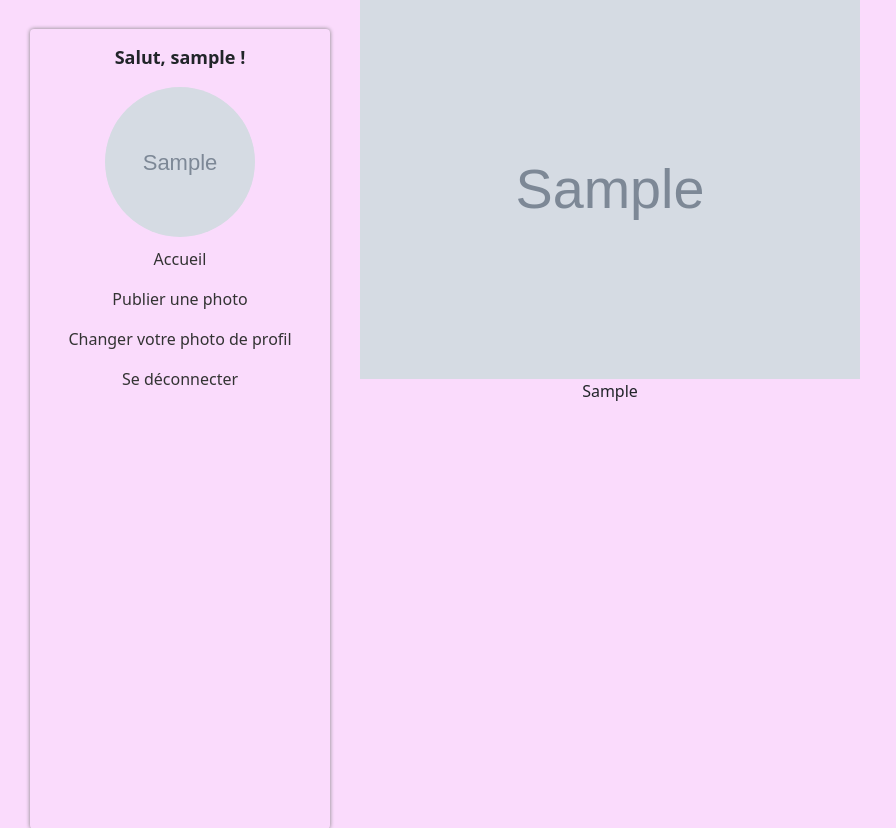
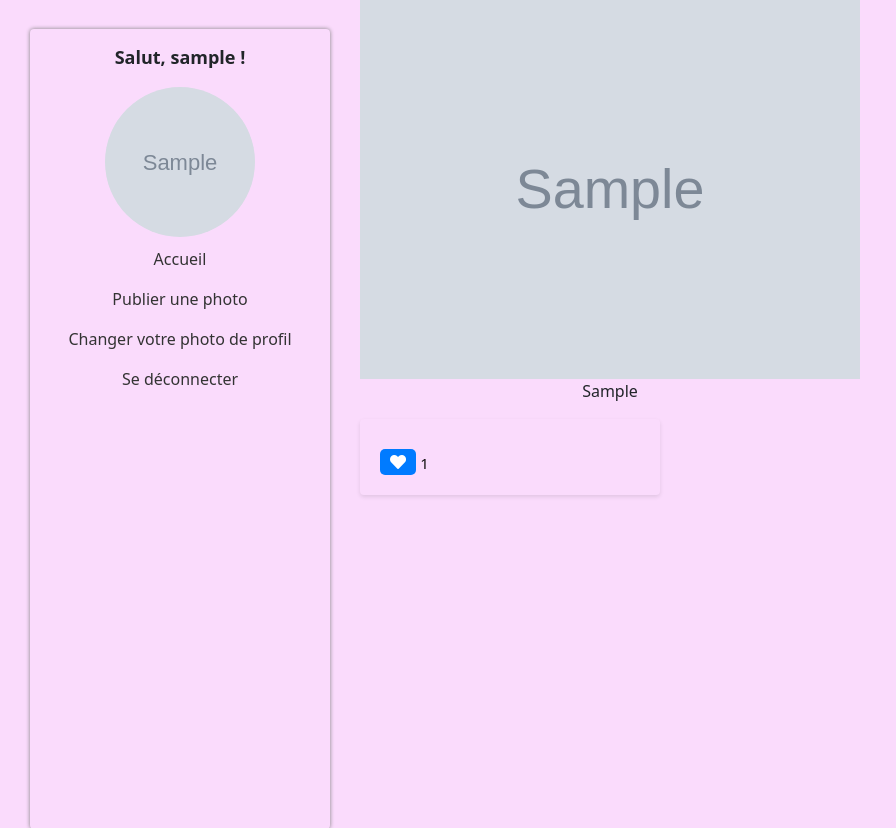
Before and after one commit to djokodev/photo_sharing, a Django app: page /home/ in a window 1280 px wide. Shown: the part 129-957 px from the top of the page, without its empty margins (0-896 px from the left). Run offline with Django 4.2, Linux system fonts and the light colour scheme; a user stored in the database is signed in; tables that the repository leaves empty hold one stand-in row (values such as "Sample post"); grey boxes marked "Sample" are stand-in pictures.

Commit message:
ajouter de la fonctionnalite de like et unlike

```diff
--- a/authentication/forms.py
+++ b/authentication/forms.py
@@ -5,7 +5,7 @@ from django.contrib.auth import get_user_model
 class SignupForm(UserCreationForm):
     class Meta:
         model = get_user_model()
-        fields = ("username","email","first_name","last_name","role")
+        fields = ("username","email","first_name","last_name")
 
 
 class LoginForm(forms.Form):
--- a/blog/models.py
+++ b/blog/models.py
@@ -7,10 +7,4 @@ class Photo(models.Model):
     caption = models.CharField(max_length=128, blank=True)
     uploader = models.ForeignKey(settings.AUTH_USER_MODEL, on_delete=models.CASCADE)
     date_created = models.DateTimeField(auto_now_add=True)
-
-
-
-class Like(models.Model):
-    user = models.ForeignKey(User, on_delete=models.CASCADE)
-    photo = models.ForeignKey(Photo, on_delete=models.CASCADE)
-    created_at = models.DateTimeField(auto_now_add=True)
+    likes = models.ManyToManyField(User, related_name="liked_photos")
--- a/blog/templates/blog/home.html
+++ b/blog/templates/blog/home.html
@@ -23,6 +23,12 @@
     <div class="photo-item">
         <img src="{{ photo.image.url }}">
         <p class="descphoto">{{ photo.caption }}</p>
+
+        <form class="like" action="{% url 'like_photo' photo.id %}" method="POST">
+            {% csrf_token %}
+            <button type="submit" class="like-button"><i class="fas fa-heart"></i></button>
+            <div class="like-count">{{ photo.likes.count }}</div>
+        </form>
     </div>
 
     {% endfor %}
--- a/blog/views.py
+++ b/blog/views.py
@@ -1,4 +1,4 @@
-from django.shortcuts import render,redirect,get_list_or_404
+from django.shortcuts import render,redirect,get_object_or_404
 from django.contrib.auth.decorators import login_required
 from . import forms
 from blog import models
@@ -9,7 +9,15 @@ from django.http import HttpResponseRedirect
 
 @login_required
 def like_photo(request, photo_id):
-   pass
+   photo = get_object_or_404(Photo, id=photo_id)
+   user = request.user
+
+   if user in photo.likes.all():
+       photo.likes.remove(user)
+   else:
+       photo.likes.add(user)
+
+   return redirect("home")
 
 
 @login_required
--- a/photo_sharing/urls.py
+++ b/photo_sharing/urls.py
@@ -30,7 +30,7 @@ urlpatterns = [
     path("home/", blog.views.home, name="home"),
     path('photo/upload/', blog.views.photo_upload, name='photo_upload'),
     path("profil-photo/upload_profile_photo", authentication.views.upload_profile_photo, name="upload_profile_photo"),
-    #path('like/<int:photo_id>/', blog.views.like_photo, name='like_photo'),
+    path('photo/<int:photo_id>/like/', blog.views.like_photo, name='like_photo'),
 ]
 if settings.DEBUG:
     urlpatterns += static\
--- a/static/app.css
+++ b/static/app.css
@@ -173,3 +173,28 @@
     color: red;
     text-align: center;
   }
+
+
+
+
+
+  .like {
+    display: inline-block;
+    background-color: #fadbfc;
+  }
+
+  .like-button {
+    background-color: #007bff;
+    color: #fff;
+    padding: 5px 10px;
+    border: none;
+    border-radius: 5px;
+    cursor: pointer;
+}
+
+.like-count {
+    font-size: 15px;
+    color: #0e0d0d;
+    display: inline-block;
+    vertical-align: middle;
+}
--- a/templates/base.html
+++ b/templates/base.html
@@ -3,6 +3,7 @@
     <head>
         <title>Photo Sharing</title>
         <link rel="stylesheet" href="{% static 'app.css' %}">
+        <link rel="stylesheet" href="https://cdnjs.cloudflare.com/ajax/libs/font-awesome/5.15.4/css/all.min.css">
         <link href="https://cdn.jsdelivr.net/npm/bootstrap@5.3.1/dist/css/bootstrap.min.css" rel="stylesheet" integrity="sha384-4bw+/aepP/YC94hEpVNVgiZdgIC5+VKNBQNGCHeKRQN+PtmoHDEXuppvnDJzQIu9" crossorigin="anonymous">
     </head>
     <body class="body">
```
Also changed, not shown: blog/migrations/0004_photo_likes_delete_like.py (added), media/IMG-20230702-WA0001.jpg (added), media/Snapchat-1104418905.jpg (added).
